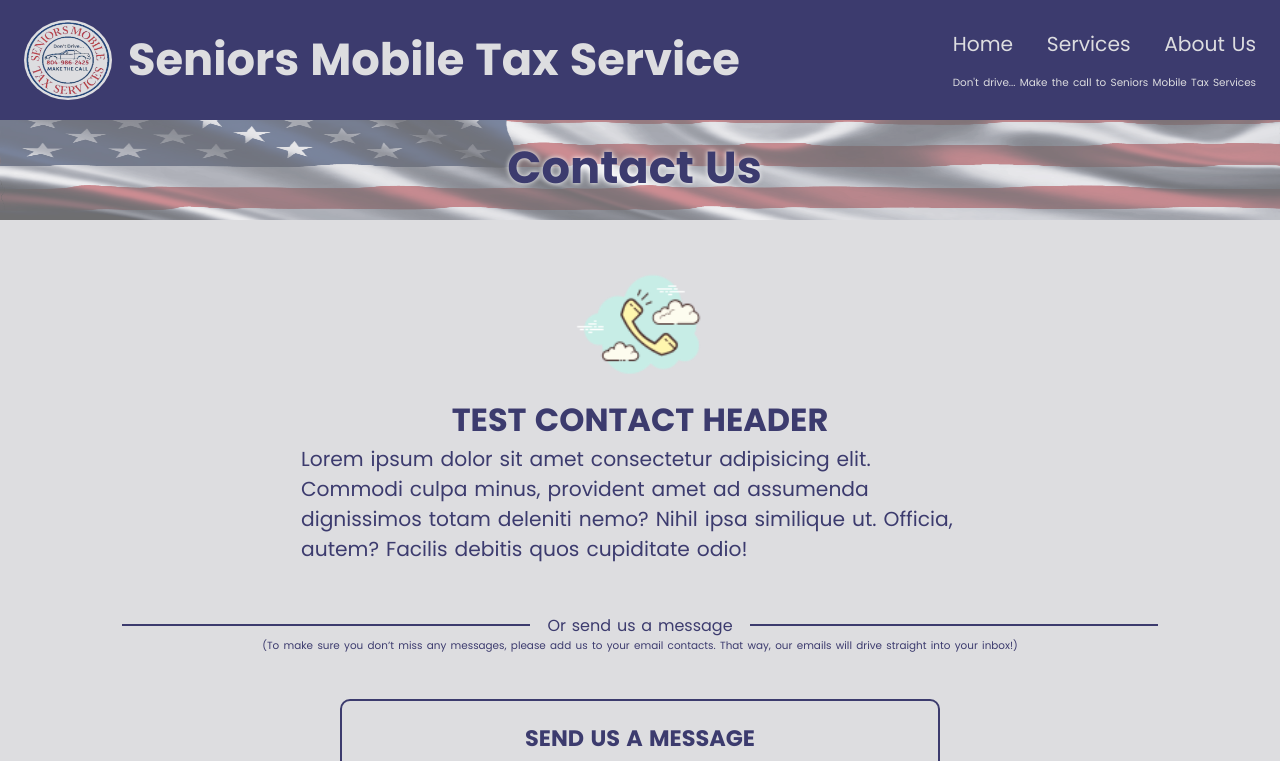
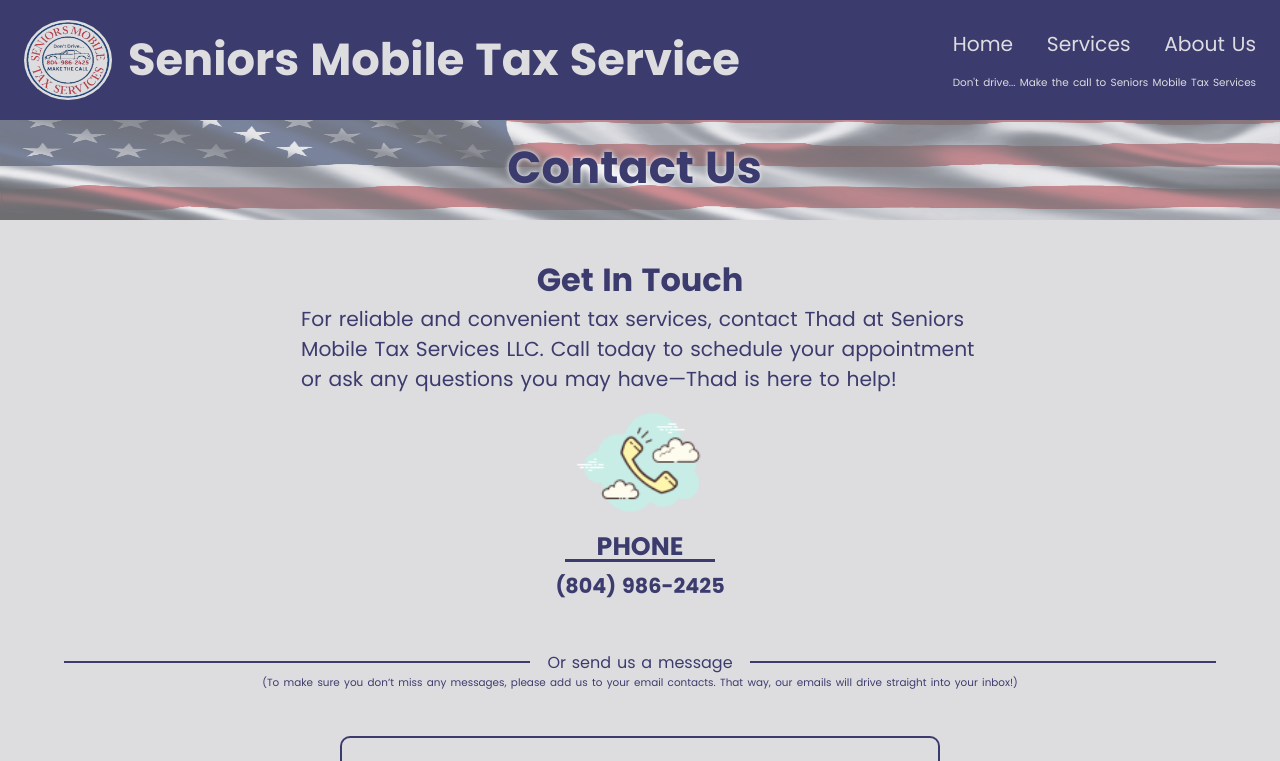
Before and after one commit to BeeDev-ValorCollective/smts, a React (Vite) app: page /contact in a window 1280 px wide. Shown: the top 761 px of the page. Built offline with nearby package versions, Linux system fonts and the light colour scheme; no server answers.

Commit message:
update contact header with content

```diff
--- a/src/components/ContactComponents/ContactHeader/ContactHeader.jsx
+++ b/src/components/ContactComponents/ContactHeader/ContactHeader.jsx
@@ -9,13 +9,15 @@
     return(
         <>
             <div className='contact_header'>
-                <img src={ Phone_Icon } alt="Call Us" />
                 <h2>
-                    TEST CONTACT HEADER
+                    Get In Touch
                 </h2>
                 <p>
-                    Lorem ipsum dolor sit amet consectetur adipisicing elit. Commodi culpa minus, provident amet ad assumenda dignissimos totam deleniti nemo? Nihil ipsa similique ut. Officia, autem? Facilis debitis quos cupiditate odio!
+                    For reliable and convenient tax services, contact Thad at Seniors Mobile Tax Services LLC. Call today to schedule your appointment or ask any questions you may have—Thad is here to help!
                 </p>
+                <img src={ Phone_Icon } alt="Call Us" />
+                <h3>PHONE</h3>
+                <h4>(804) 986-2425</h4>
             </div>
             <div className="message_hr">
                 <hr />
--- a/src/components/ContactComponents/ContactHeader/contactHeader.css
+++ b/src/components/ContactComponents/ContactHeader/contactHeader.css
@@ -12,21 +12,20 @@
 
     img {
         height: 140px;
-
-    }
-/*
-    h2 {
-
     }
 
-    p {
-
-    } */
+    h3 {
+        line-height: 100%;
+        width: 150px;
+        text-align: center;
+        margin-bottom: 8px;
+        border-bottom: 3px solid var(--black);
+    }
 }
 
 .message_hr {
     margin: 24px 0 8px;
-    width: 90%;
+    width: 100%;
 
     hr {
         width: 90%;
```
